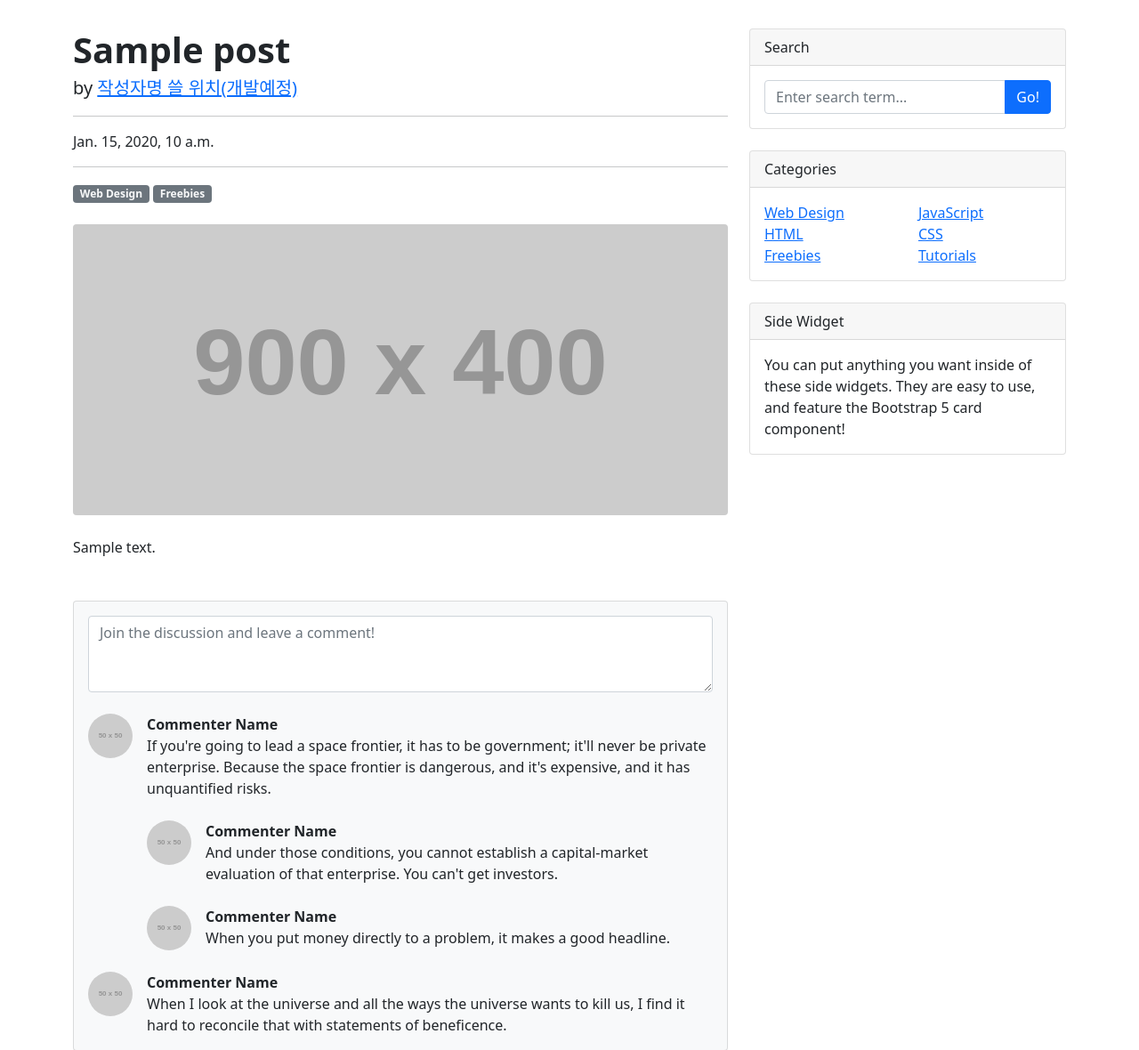
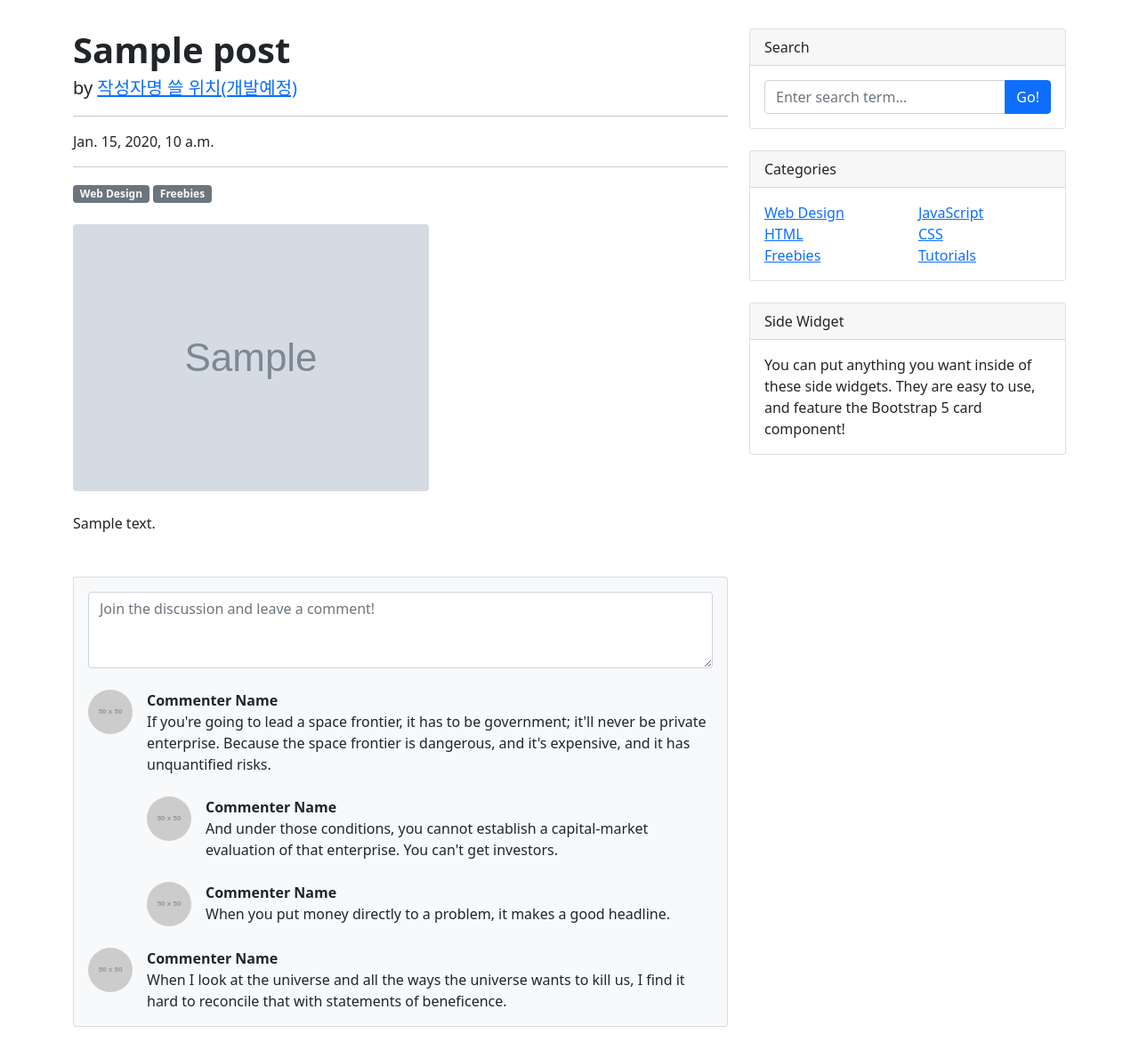
Before and after one commit to eunekim/doit_django, a Django app: page /blog/1/ in a window 1280 px wide. Shown: the part 56-1236 px from the top of the page at 89% size. Run offline with Django 4.2, Linux system fonts and the light colour scheme; tables that the repository leaves empty hold one stand-in row (values such as "Sample post"); grey boxes marked "Sample" are stand-in pictures; grey boxes labelled with a size stand in for pictures from a placeholder-image service; some libraries are stand-ins or nearby versions.

Commit message:
포스트 상세 페이지에 대표 이미지 출력하기

```diff
--- a/blog/templates/blog/post_detail.html
+++ b/blog/templates/blog/post_detail.html
@@ -57,7 +57,7 @@
                             <a class="badge bg-secondary text-decoration-none link-light" href="#!">Freebies</a>
                         </header>
                         <!-- Preview image figure-->
-                        <figure class="mb-4"><img class="img-fluid rounded" src="https://dummyimage.com/900x400/ced4da/6c757d.jpg" alt="..." /></figure>
+                        <figure class="mb-4"><img class="img-fluid rounded" src="{{ post.head_image.url }}" alt="" /></figure>
                         <!-- Post content-->
                         <p>{{ post.content }}</p>
                         <section class="mb-5">
```
